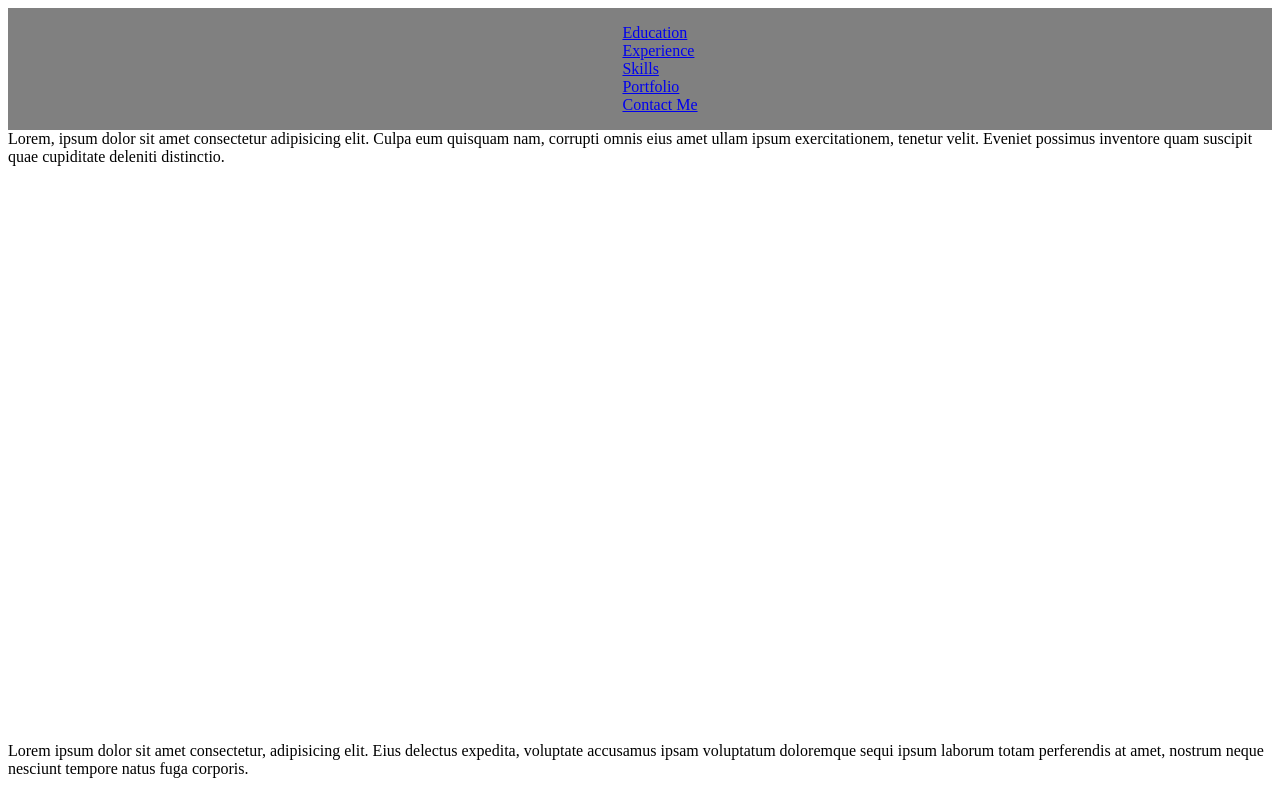
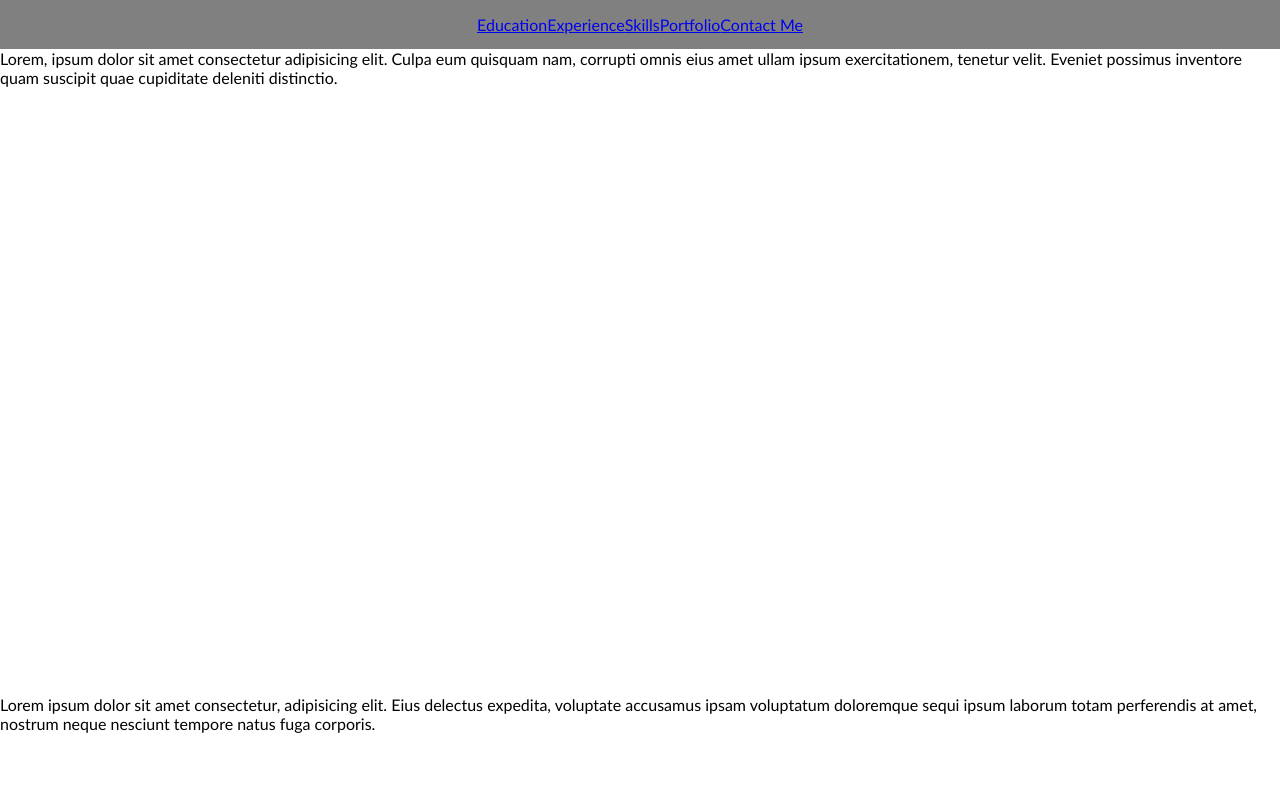
Before and after one commit to AaishaFisher/AAIFIS226_FTC2306_GroupB_AaishaFisher_ITW9, a plain HTML site: page index.html in a window 1280 px wide. Drawn offline with Linux system fonts and the light colour scheme.

Commit message:
Navbar positioning
made the navbar stick to top, centered items in container horizontally with top and bottom margins. Added box sixing to the entire document.

```diff
--- a/css/style.css
+++ b/css/style.css
@@ -1,15 +1,28 @@
+* {
+    box-sizing: border-box; /*webpage accounts for margins and padding*/
+    margin: 0;
+    padding: 0;
+}
+
+
 body {
     font-family:'Gill Sans', 'Gill Sans MT', Calibri, 'Trebuchet MS', sans-serif
-    font-size: 16px;
 }
 
-.navbar {
-display: flex;
-justify-content: center;
+.navbar {  /*navigation bar container on the page itself*/
+display: flex;  /*makes the nav bar itself a container*/
+justify-content: center;  /*moves items inside container along main axis*/
 background-color: gray;
 align-items: center;
+position:-webkit-sticky; /* for safari*/
+position: sticky; /* sticks the navbar to the top*/
+top: 0;
 }
 
-.navbar ul {
-list-style-type: none;
+.navbar ul {   /*positions the items inside navbar containter */
+    display: flex;
+    justify-items: center; /*yes this ignores flex items, im aware*/
+    list-style: none; /*removed the dots*/
+    margin-top: 15px;
+    margin-bottom: 15px;
 }
```
